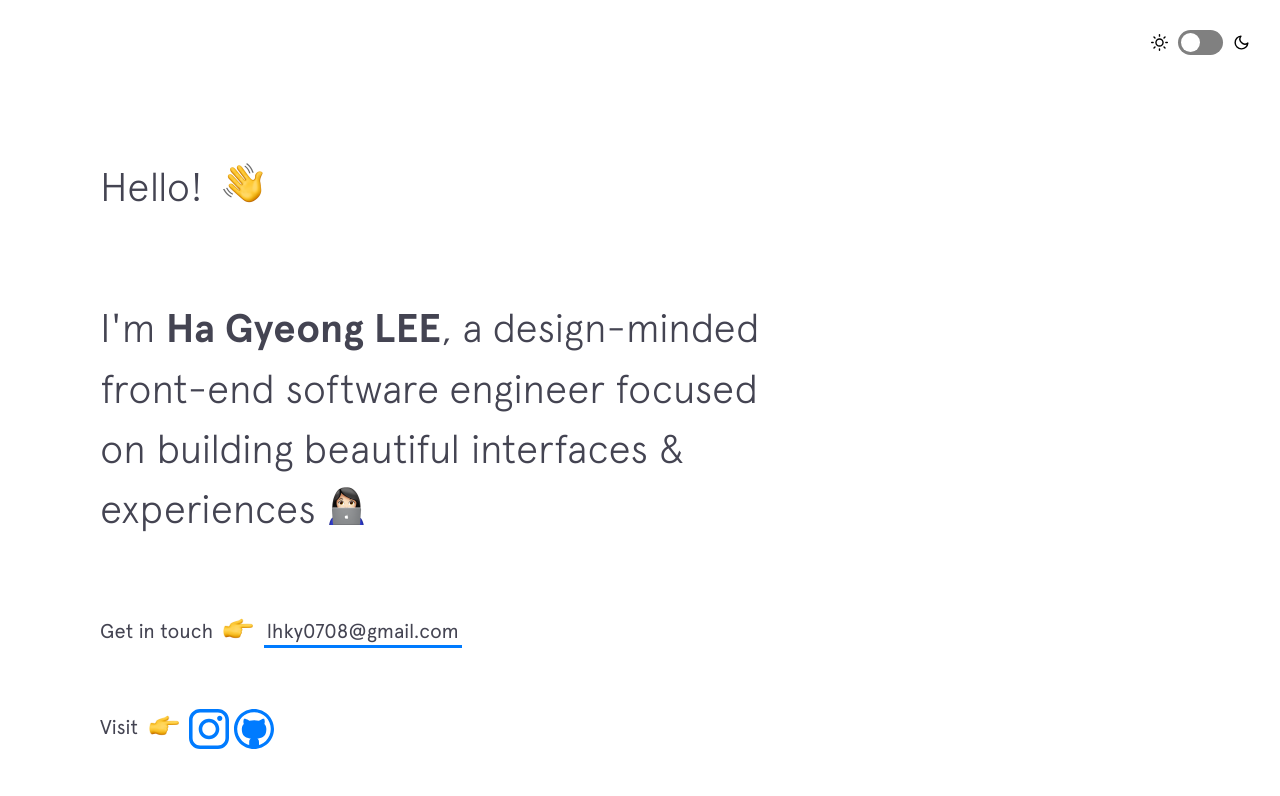
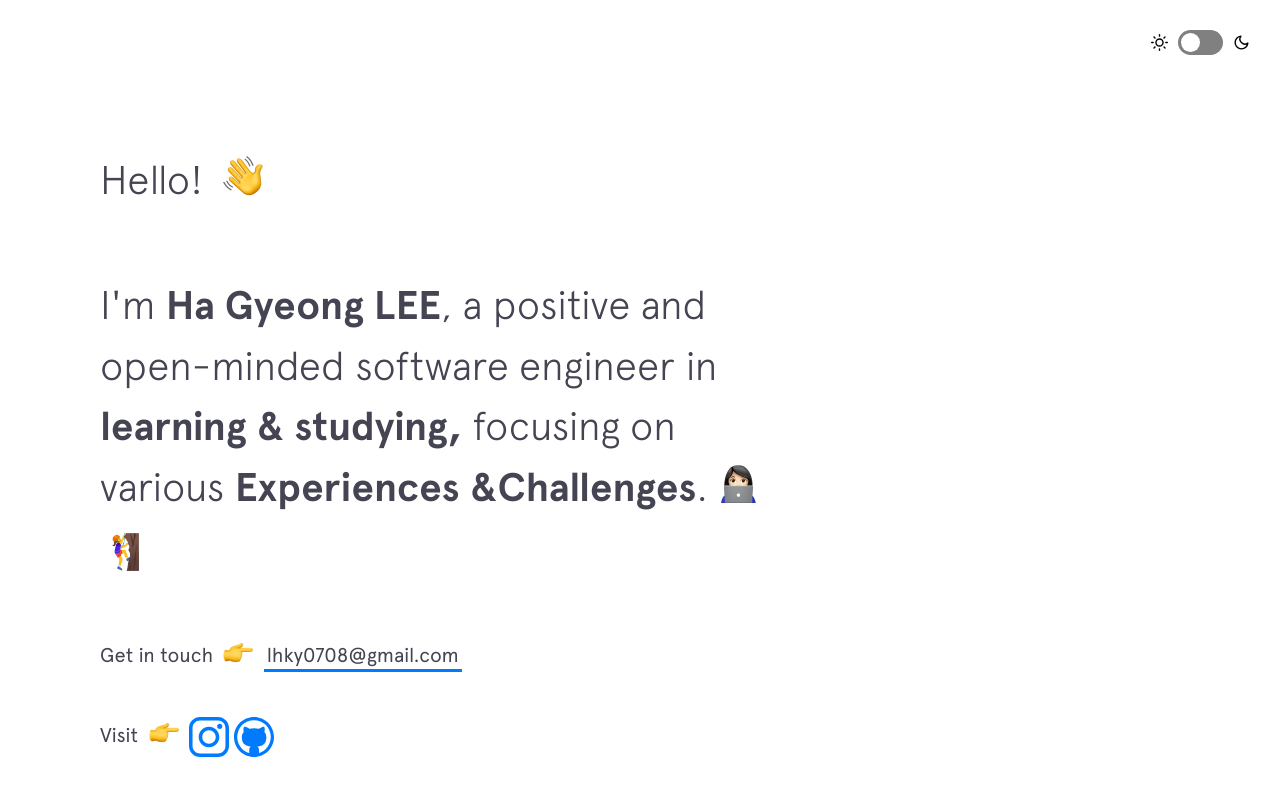
Before and after one commit to lhky78/lhky78.github.io, a Jekyll site: the page built from index.html, in a window 1280 px wide and 900 px high. Shown: the top 796 px of the window. Built offline with Jekyll 4.4.1, drawn with Linux system fonts in a browser that asks for light colours; nearby versions of some CDN libraries.

Commit message:
add emoji

```diff
--- a/_includes/intro.html
+++ b/_includes/intro.html
@@ -4,9 +4,10 @@
   </h1>
 
   <h2 class="intro__tagline">I'm
-    <span class="name">Ha Gyeong LEE</span>, a design-minded front-end software engineer focused on building beautiful
-    interfaces &amp; experiences
-    <span class="emoji technologist"></span>
+    <span class="name">Ha Gyeong LEE</span>, a positive and open-minded software engineer in <span class="name">learning
+      &amp; studying,</span> focusing on various <span class="name">Experiences &amp;Challenges</span>.
+    <span class="emoji technologist"></span> <span><img src="https://lhky78.github.io/img/emojis/challenge.png"
+        width=40px height=40px></span>
   </h2>
 
   <h3 class="intro__contact">
```
Also changed, not shown: img/emojis/challenge.png (added).
